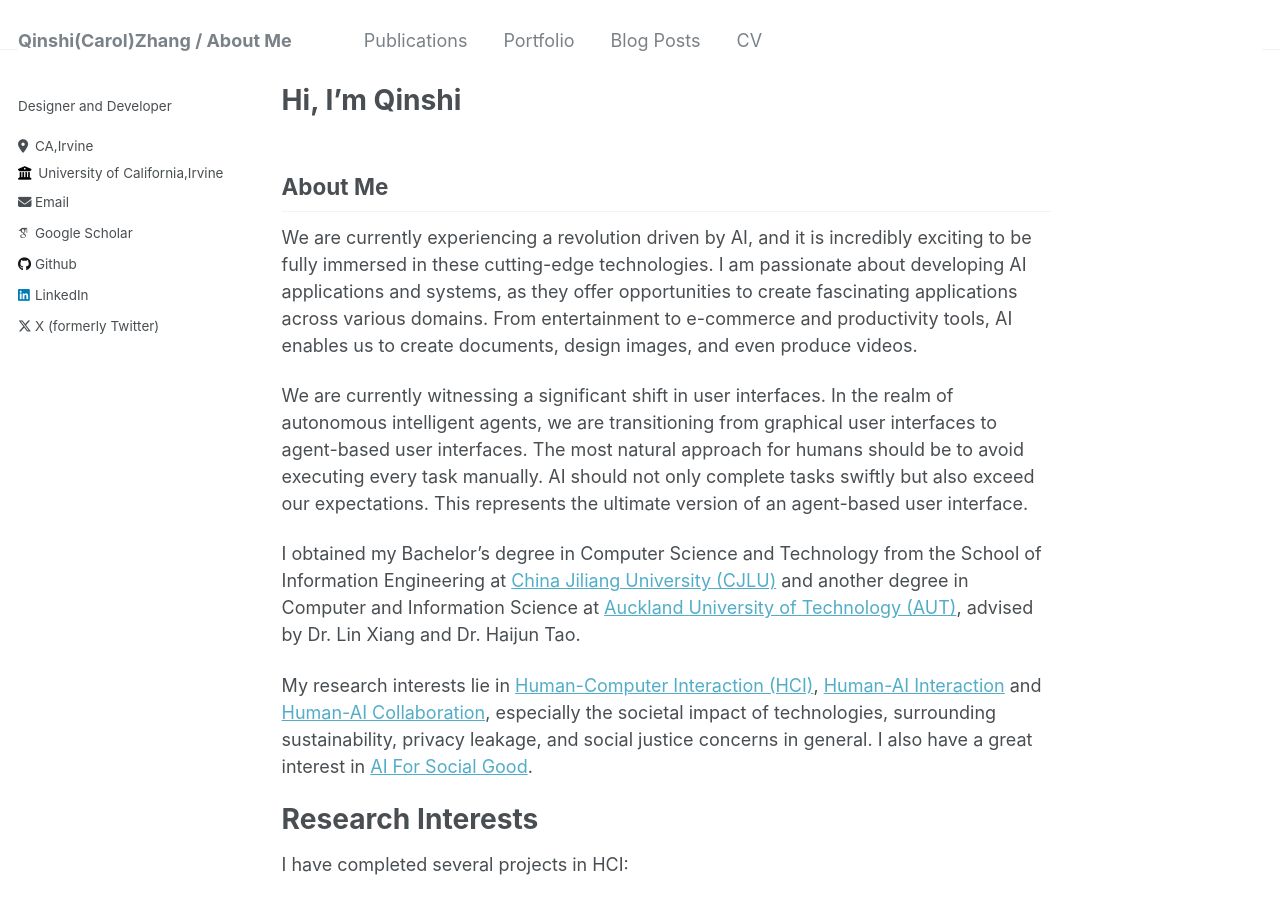
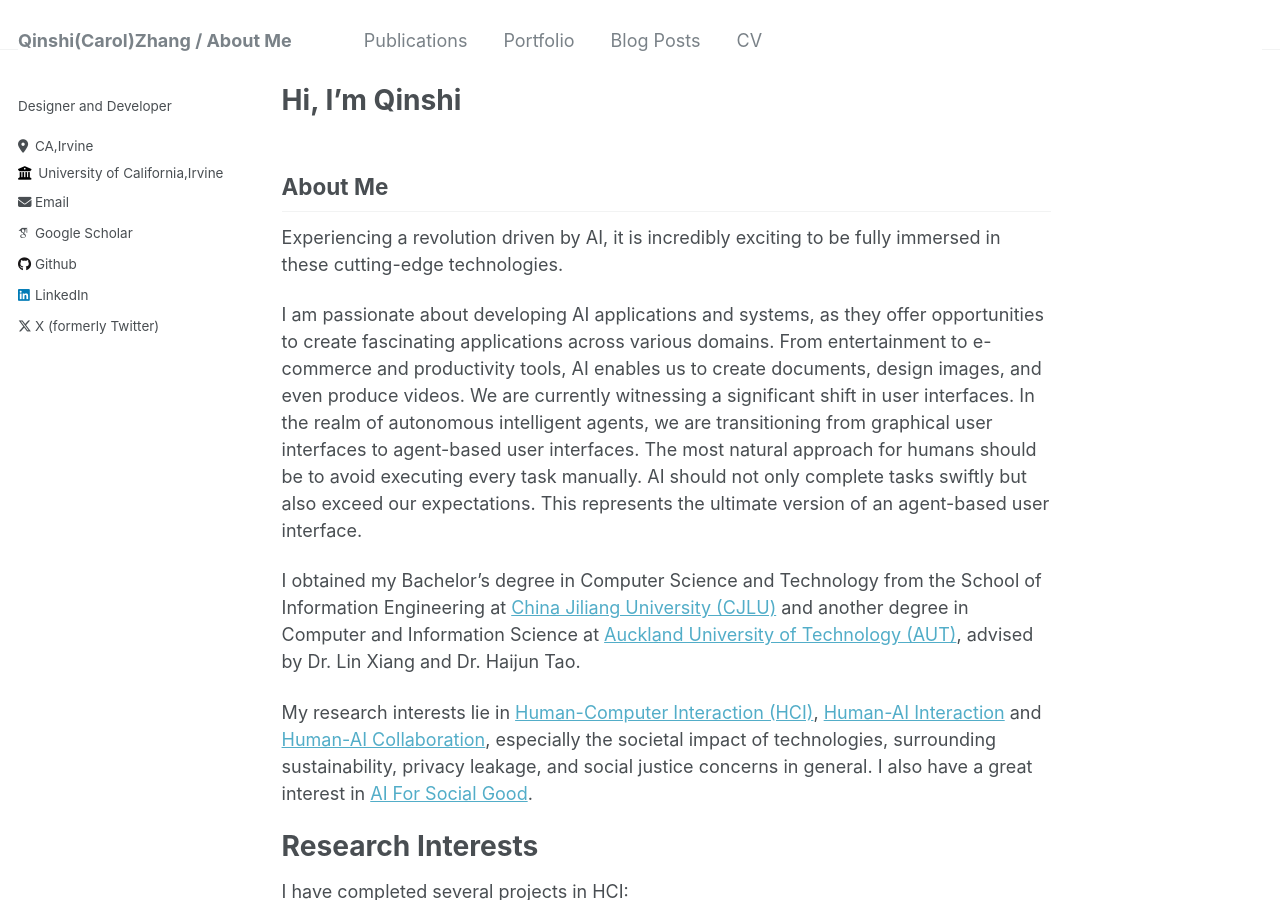
Before and after one commit to Carolzhangzz/AcademicWeb, a Jekyll site: the page built from _pages/about.md, in a window 1280 px wide and 900 px high. Built offline with Jekyll 4.4.1, drawn with Linux system fonts in a browser that asks for light colours; some web fonts are replaced.

Commit message:
Update about.md

```diff
--- a/_pages/about.md
+++ b/_pages/about.md
@@ -8,8 +8,10 @@ redirect_from:
 ---
 ## About Me
 
-We are currently experiencing a revolution driven by AI, and it is incredibly exciting to be fully immersed in these cutting-edge technologies. I am passionate about developing AI applications and systems, as they offer opportunities to create fascinating applications across various domains. From entertainment to e-commerce and productivity tools, AI enables us to create documents, design images, and even produce videos.
+Experiencing a revolution driven by AI, it is incredibly exciting to be fully immersed in these cutting-edge technologies.
 
+I am passionate about developing AI applications and systems, as they offer opportunities to create fascinating applications across various domains.
+From entertainment to e-commerce and productivity tools, AI enables us to create documents, design images, and even produce videos.
 We are currently witnessing a significant shift in user interfaces. In the realm of autonomous intelligent agents, we are transitioning from graphical user interfaces to agent-based user interfaces. The most natural approach for humans should be to avoid executing every task manually. AI should not only complete tasks swiftly but also exceed our expectations. This represents the ultimate version of an agent-based user interface.
 
 I obtained my Bachelor’s degree in Computer Science and Technology from the School of Information Engineering at [China Jiliang University (CJLU)](https://english.cjlu.edu.cn/) and another degree in Computer and Information Science at [Auckland University of Technology (AUT)](https://www.aut.ac.nz/), advised by Dr. Lin Xiang and Dr. Haijun Tao.
```
